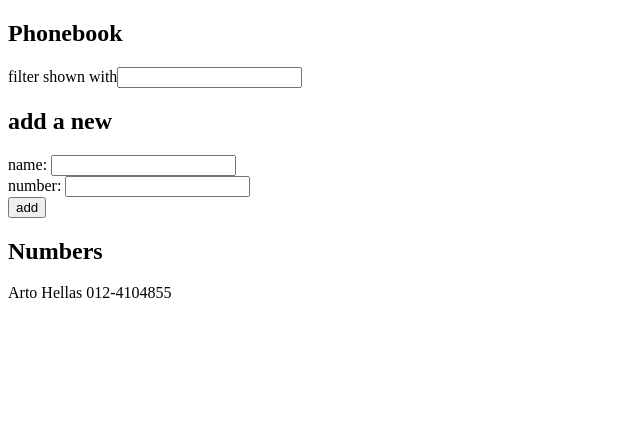
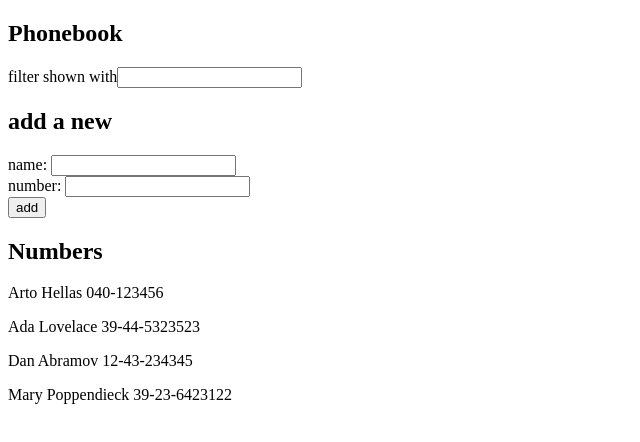
Before and after one commit to yaoxian/full-stack-open, a React (Vite) app in the folder part2/phonebook/: page / in a window 1280 px wide. Shown: the top 442 px of the page, without its empty margins (0-640 px from the left). Built offline with nearby package versions, Linux system fonts and the light colour scheme; data requests are answered from the project's data file.

Commit message:
Completed exercise 2.11

```diff
--- /dev/null
+++ b/part2/phonebook/db.json
@@ -0,0 +1,24 @@
+{
+  "persons":[
+    {
+      "name": "Arto Hellas",
+      "number": "040-123456",
+      "id": 1
+    },
+    {
+      "name": "Ada Lovelace",
+      "number": "39-44-5323523",
+      "id": 2
+    },
+    {
+      "name": "Dan Abramov",
+      "number": "12-43-234345",
+      "id": 3
+    },
+    {
+      "name": "Mary Poppendieck",
+      "number": "39-23-6423122",
+      "id": 4
+    }
+  ]
+}
--- a/part2/phonebook/package.json
+++ b/part2/phonebook/package.json
@@ -7,9 +7,11 @@
     "dev": "vite",
     "build": "vite build",
     "lint": "eslint . --ext js,jsx --report-unused-disable-directives --max-warnings 0",
-    "preview": "vite preview"
+    "preview": "vite preview",
+    "server": "json-server -p3001 --watch db.json"
   },
   "dependencies": {
+    "axios": "^1.7.2",
     "react": "^18.2.0",
     "react-dom": "^18.2.0"
   },
@@ -21,6 +23,7 @@
     "eslint-plugin-react": "^7.34.1",
     "eslint-plugin-react-hooks": "^4.6.0",
     "eslint-plugin-react-refresh": "^0.4.6",
+    "json-server": "^1.0.0-beta.1",
     "vite": "^5.2.0"
   }
 }
--- a/part2/phonebook/src/App.jsx
+++ b/part2/phonebook/src/App.jsx
@@ -1,5 +1,6 @@
 /* eslint-disable react/prop-types */
-import { useState } from "react";
+import { useState, useEffect } from "react";
+import axios from "axios";
 
 const Filter = ({ searchName, handleSearchNameChange }) => (
   <div>
@@ -45,6 +46,12 @@ const App = () => {
   const [newName, setNewName] = useState("");
   const [newNumber, setNewNumber] = useState("");
   const [searchName, setSearchName] = useState("");
+
+  useEffect(() => {
+    axios.get("http://localhost:3001/persons").then((response) => {
+      setPersons(response.data);
+    });
+  }, []);
 
   const handleNameChange = (event) => {
     setNewName(event.target.value);
--- a/part2/phonebook/src/main.jsx
+++ b/part2/phonebook/src/main.jsx
@@ -1,25 +1,4 @@
 import ReactDOM from "react-dom/client";
-
 import App from "./App";
 
-const notes = [
-  {
-    id: 1,
-    content: "HTML is easy",
-    important: true,
-  },
-  {
-    id: 2,
-    content: "Browser can execute only JavaScript",
-    important: false,
-  },
-  {
-    id: 3,
-    content: "GET and POST are the most important methods of HTTP protocol",
-    important: true,
-  },
-];
-
-ReactDOM.createRoot(document.getElementById("root")).render(
-  <App notes={notes} />
-);
+ReactDOM.createRoot(document.getElementById("root")).render(<App />);
```
Also changed, not shown: 1 other file (tests, documents, lock files or other folders).
